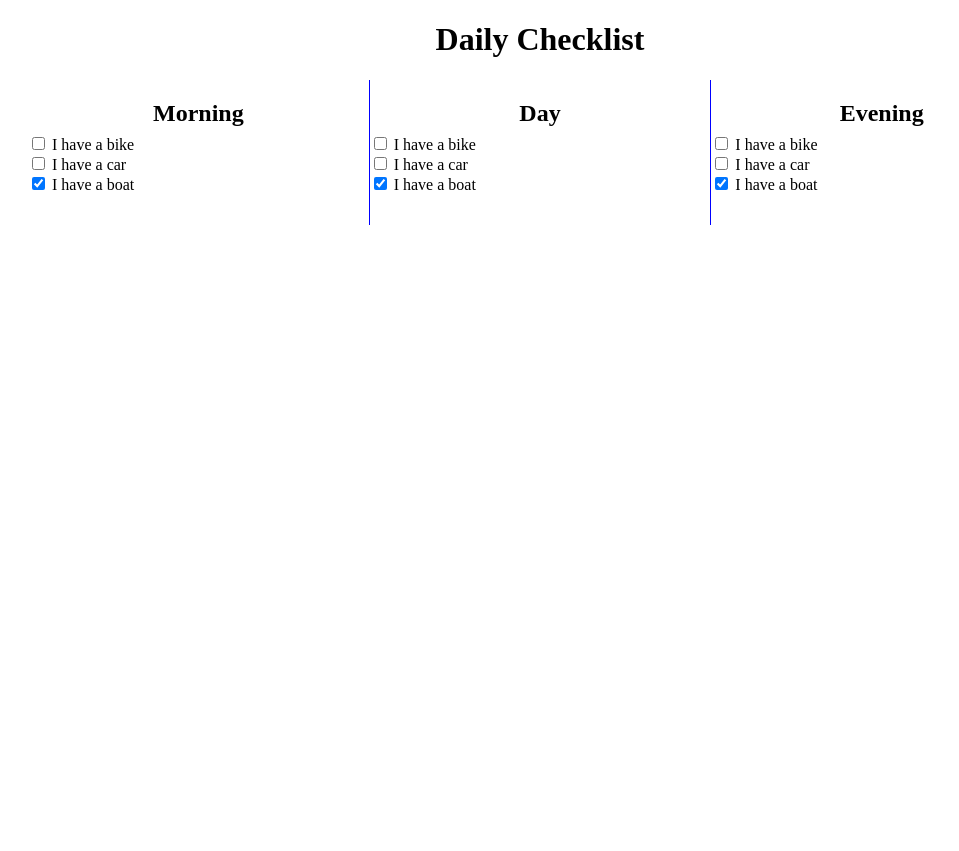
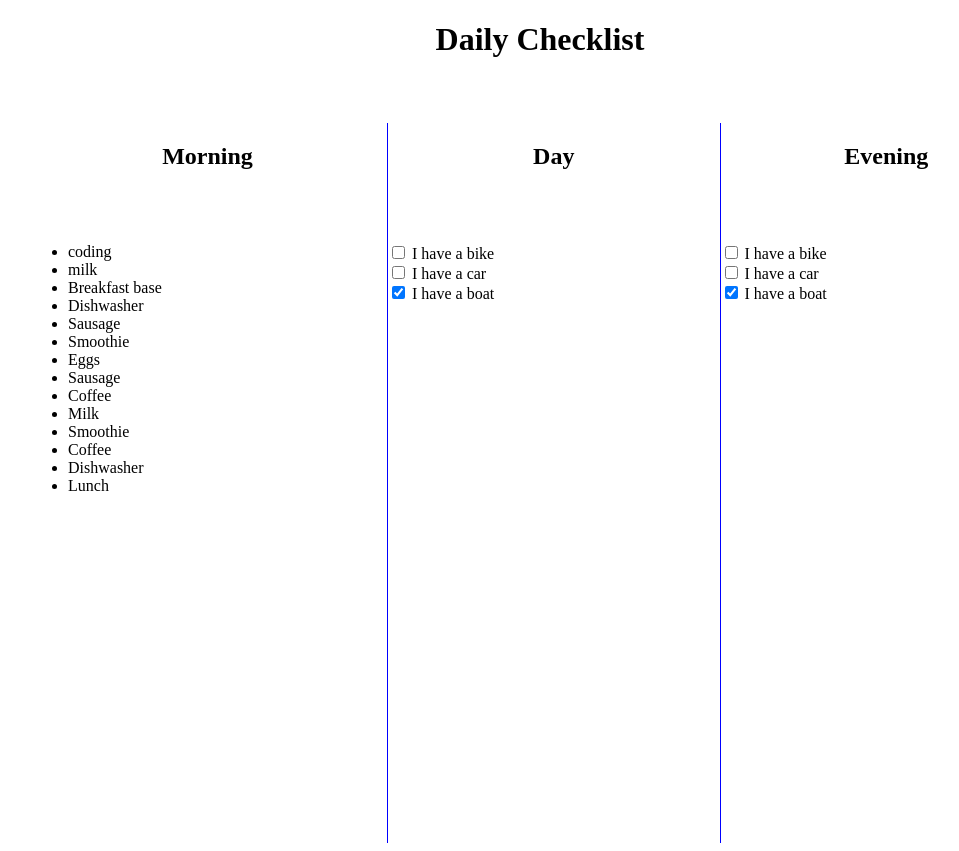
Before and after one commit to justinwilliamsrva/dailyRoutineChecker, a plain HTML site: page index.html in a window 1280 px wide. Shown: the whole page, without its empty margins (108-1067 px from the left). Before the commit the page ends 800 px from the top, so only its background shows below. Drawn offline with Linux system fonts and the light colour scheme.

Commit message:
Added map method for Morning tasks

```diff
--- a/index.html
+++ b/index.html
@@ -11,14 +11,8 @@
         <div id="grid-container">
             <div id="morning" class="column ">
                 <h2 class="heading">Morning</h2>
-                <form action="/action_page.php" method="get">
-                    <input type="checkbox" name="vehicle1" value="Bike" />
-                    <label for="vehicle1"> I have a bike</label><br />
-                    <input type="checkbox" name="vehicle2" value="Car" />
-                    <label for="vehicle2"> I have a car</label><br />
-                    <input type="checkbox" name="vehicle3" value="Boat" checked />
-                    <label for="vehicle3"> I have a boat</label><br /><br />
-                </form>
+                <ul id="morning-list">
+                </ul>
             </div>
             <div id="day" class="column">
                 <h2 class="heading">Day</h2>
@@ -43,5 +37,6 @@
                 </form>
             </div>
         </div>
+        <script src="script.js"></script>
     </body>
 </html>
--- a/script.js
+++ b/script.js
@@ -0,0 +1,28 @@
+// Arrays
+let morning = [
+    "coding",
+    "milk",
+    "Breakfast base",
+    "Dishwasher",
+    "Sausage",
+    "Smoothie",
+    "Eggs",
+    "Sausage",
+    "Coffee",
+    "Milk",
+    "Smoothie",
+    "Coffee",
+    "Dishwasher",
+    "Lunch",
+];
+
+// Adding to ul
+let morningList = document.getElementById("morning-list");
+
+morning.map(addList);
+
+function addList(item) {
+    let li = document.createElement("li");
+    li.innerHTML = item;
+    morningList.append(li);
+}
--- a/style.css
+++ b/style.css
@@ -1,20 +1,25 @@
 body{
     height: 100%;
     width: 100%;
+    box-sizing: border-box;
 }
+*{box-sizing: inherit;}
 
 .heading {
     text-align: center;
-    height:10%;
+    height:10vh;
+
 }
 
 #grid-container{
     display: grid;
     grid-template-columns: auto auto auto;
     margin: 0% 10%;
-    height: 90%;
+    height: 90vh;
 
 }
+
+
 .column{
 height: 100%;
 }
```
